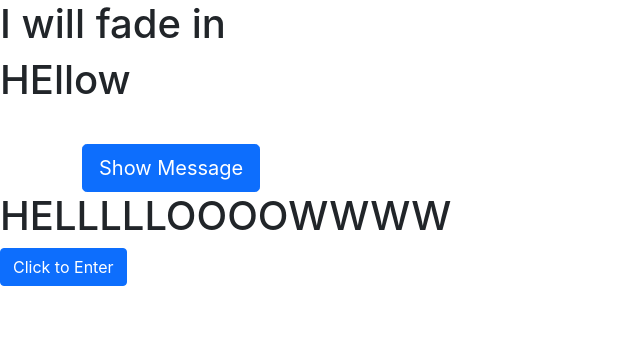
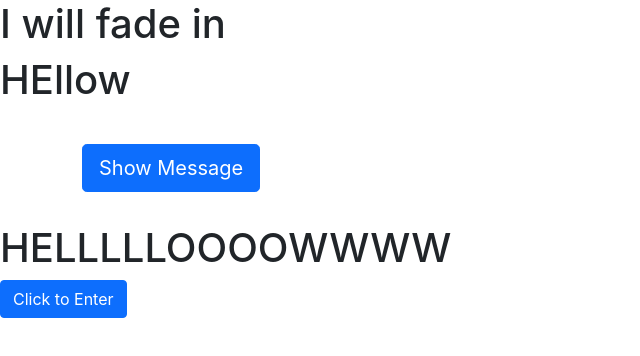
Before and after one commit to njg7194/Cafe24-demo, a React (Create React App) app in the folder animation/: page / in a window 1280 px wide. Shown: the top 356 px of the page, without its empty margins (0-640 px from the left). Built offline with nearby package versions, Linux system fonts and the light colour scheme.

Commit message:
수정 조금 함

```diff
--- a/animation/src/demo/react-transtition-group/rtgDemo.js
+++ b/animation/src/demo/react-transtition-group/rtgDemo.js
@@ -9,7 +9,7 @@ function RTG() {
   const [showButton, setShowButton] = useState(true);
   const [showMessage, setShowMessage] = useState(false);
   return (
-    <Container style={{ paddingTop: '2rem' }}>
+    <Container style={{ paddingTop: '2rem', paddingBottom: '2rem' }}>
       {showButton && (
         <Button
           onClick={() => setShowMessage(true)}
--- a/animation/src/demo/react-transtition-group/styles.css
+++ b/animation/src/demo/react-transtition-group/styles.css
@@ -1,11 +1,11 @@
 .alert-enter {
   opacity: 0;
-  transform: scale(0.9);
+  transform: scale(0.7);
 }
 .alert-enter-active {
   opacity: 1;
   transform: translateX(0);
-  transition: opacity 300ms, transform 300ms;
+  transition: opacity 200ms, transform 200ms;
 }
 .alert-exit {
   opacity: 1;
```
